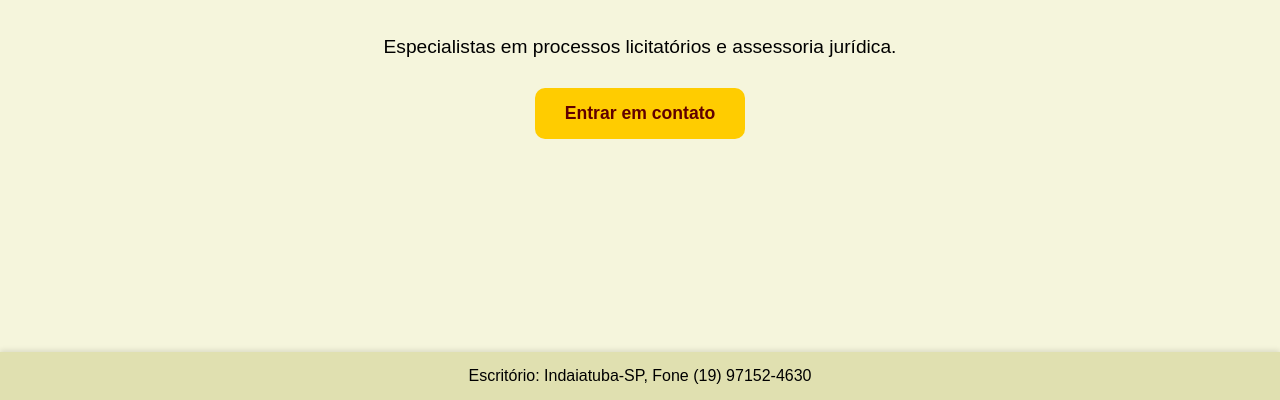
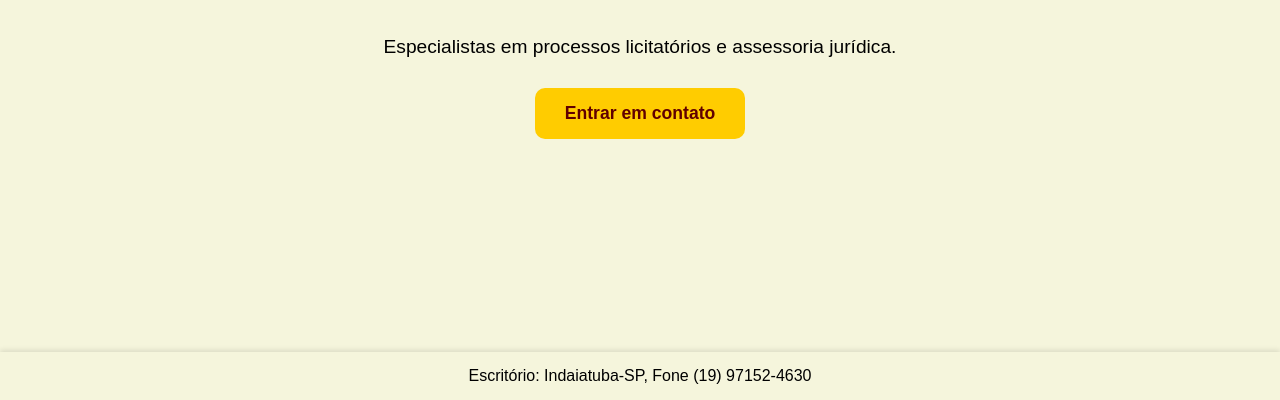
Before and after one commit to TIJLG/jlg-site, a plain HTML site: page index.html in a window 1280 px wide. Shown: the part 400-800 px from the top of the page. Drawn offline with Linux system fonts and the light colour scheme.

Commit message:
index.html

```diff
--- a/index.html
+++ b/index.html
@@ -88,7 +88,7 @@
       bottom: 0;
       left: 0;
       width: 100%;
-      background-color: #e0e0b0;
+      background-color: #F5F5DC; /* mesma cor do fundo da página */
       color: #000000;
       text-align: center;
       padding: 15px 0;
```
